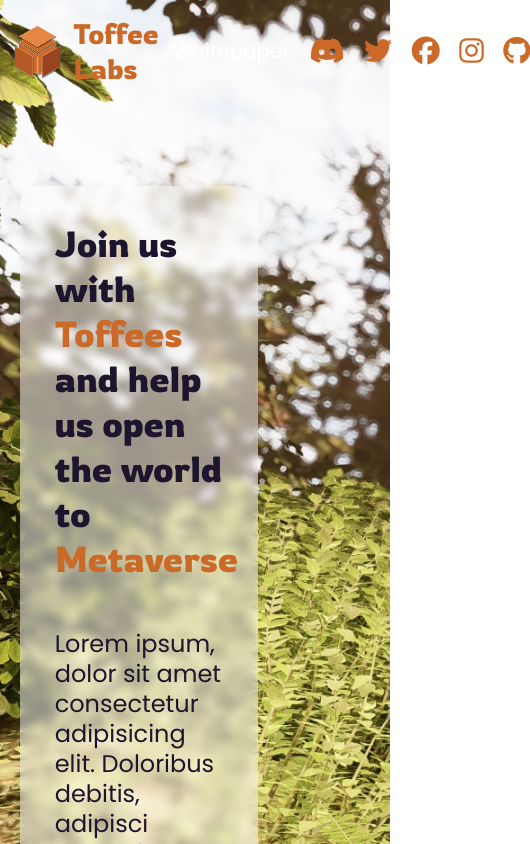
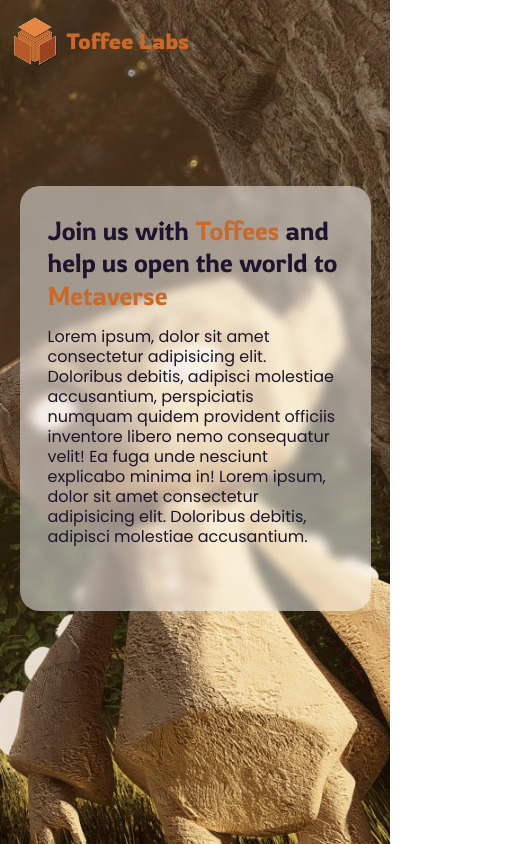
Before and after one commit to Toffee-Labs/toffee-website, a React (Create React App) app: page / in a window 390 px wide. Shown: the top 844 px of the page, 530 px wide, since content can reach past the window. Built offline with nearby package versions, Linux system fonts and the light colour scheme; a web font is replaced by a local one.

Commit message:
Featured mobile responsiveness

```diff
--- a/src/containers/Home/BrandingWLinks/Styles.ts
+++ b/src/containers/Home/BrandingWLinks/Styles.ts
@@ -1,7 +1,7 @@
 import styled from 'styled-components';
 
 import colors from 'styles/colors';
-import {h0, h2, t1} from 'styles/fonts';
+import {h0, h2, t2} from 'styles/fonts';
 
 interface AProps {
   element?: 'icon' | 'text';
@@ -33,13 +33,13 @@ export const BrandingContainer = styled.div`
 `;
 
 export const Logo = styled.img`
-  height: 55px;
-  width: 55px;
+  height: 50px;
+  width: 50px;
 `;
 
 export const BrandingText = styled.span`
   color: ${colors.secondary};
-  ${t1.semiBold};
+  ${t2.semiBold};
   padding-left: 0.3em;
 `;
 
@@ -47,6 +47,10 @@ export const LinksContainer = styled.div`
   display: flex;
   flex-direction: row;
   align-items: center;
+
+  @media (max-width: 480px) {
+    display: none;
+  }
 `;
 
 export const Link = styled.a<AProps>`
--- a/src/containers/Home/Featured/Styles.ts
+++ b/src/containers/Home/Featured/Styles.ts
@@ -1,7 +1,7 @@
 import styled from 'styled-components';
 
 import colors from 'styles/colors';
-import {t0, h1} from 'styles/fonts';
+import {t0, t1, t2, h1, h3} from 'styles/fonts';
 
 import BackgroundImage from 'assets/images/bgimage.jpg';
 
@@ -21,6 +21,12 @@ export const Background = styled.div`
   background-image: url(${BackgroundImage});
   background-size: cover;
   position: relative;
+  background-position: center;
+  background-repeat: no-repeat;
+
+  @media (max-width: 480px) {
+    background-position: 80% 0;
+  }
 `;
 
 export const Jumbotron = styled.div`
@@ -32,18 +38,37 @@ export const Jumbotron = styled.div`
   background-color: rgba(255, 255, 255, 0.5);
   backdrop-filter: blur(5px);
   border-radius: 20px;
-  padding: 2.2em;
+
+  @media (max-width: 480px) {
+    width: 90%;
+  }
+`;
+
+export const Wrapper = styled.div`
+  margin: 2.5em;
+
+  @media (max-width: 480px) {
+    margin: 1.75em;
+  }
 `;
 
 export const Title = styled.div`
   color: ${colors.primary};
   ${t0.semiBold};
+
+  @media (max-width: 480px) {
+    ${t1.regular};
+  }
 `;
 
 export const Subtitle = styled.div`
   color: ${colors.primary};
   ${h1.regular};
-  margin-top: 2em;
+  margin-top: 1em;
+
+  @media (max-width: 480px) {
+    ${h3.regular};
+  }
 `;
 
 export const Tint = styled.span`
--- a/src/containers/Home/Featured/index.tsx
+++ b/src/containers/Home/Featured/index.tsx
@@ -8,15 +8,17 @@ const Featured: FC = () => {
       <S.Overlay />
       <S.Background />
       <S.Jumbotron>
+        <S.Wrapper>
           <S.Title>
             Join us with <S.Tint>Toffees</S.Tint> and help us open the world to <S.Tint>Metaverse</S.Tint>
           </S.Title>
-
           <S.Subtitle>
             Lorem ipsum, dolor sit amet consectetur adipisicing elit. Doloribus debitis, adipisci molestiae accusantium,
-          perspiciatis numquam quidem provident officiis inventore libero nemo consequatur velit! Ea fuga unde nesciunt
-          explicabo minima in!
+            perspiciatis numquam quidem provident officiis inventore libero nemo consequatur velit! Ea fuga unde
+            nesciunt explicabo minima in! Lorem ipsum, dolor sit amet consectetur adipisicing elit. Doloribus debitis,
+            adipisci molestiae accusantium.
           </S.Subtitle>
+        </S.Wrapper>
       </S.Jumbotron>
     </>
   );
--- a/src/styles/fonts/base.ts
+++ b/src/styles/fonts/base.ts
@@ -5,7 +5,8 @@ const fonts = {
   },
   size: {
     t0: '36px',
-    t1: '28px',
+    t1: '26px',
+    t2: '22px',
     d0: '48px',
     d1: '42px',
     d2: '36px',
--- a/src/styles/fonts/fontSizes.ts
+++ b/src/styles/fonts/fontSizes.ts
@@ -8,6 +8,11 @@ export const fontSizeT0 = css`
 
 export const fontSizeT1 = css`
   font-size: ${fonts.size.t1};
+  line-height: ${fonts.lineHeight.default};
+`;
+
+export const fontSizeT2 = css`
+  font-size: ${fonts.size.t2};
   line-height: ${fonts.lineHeight.default};
 `;
 
--- a/src/styles/fonts/index.ts
+++ b/src/styles/fonts/index.ts
@@ -12,6 +12,11 @@ const t0Base = css`
 const t1Base = css`
   ${fontFamily.fontFamilyTitle};
   ${fontSize.fontSizeT1};
+`;
+
+const t2Base = css`
+  ${fontFamily.fontFamilyTitle};
+  ${fontSize.fontSizeT2};
 `;
 
 const d0Base = css`
@@ -126,6 +131,25 @@ export const t1 = {
   `,
   regular: css`
     ${t1Base};
+    ${fontWeight.fontWeightRegular};
+  `,
+};
+
+export const t2 = {
+  bold: css`
+    ${t2Base};
+    ${fontWeight.fontWeightBold};
+  `,
+  semiBold: css`
+    ${t2Base};
+    ${fontWeight.fontWeightSemiBold};
+  `,
+  medium: css`
+    ${t2Base};
+    ${fontWeight.fontWeightMedium};
+  `,
+  regular: css`
+    ${t2Base};
     ${fontWeight.fontWeightRegular};
   `,
 };
```
Lines whose indentation alone changed are shown as unchanged.
